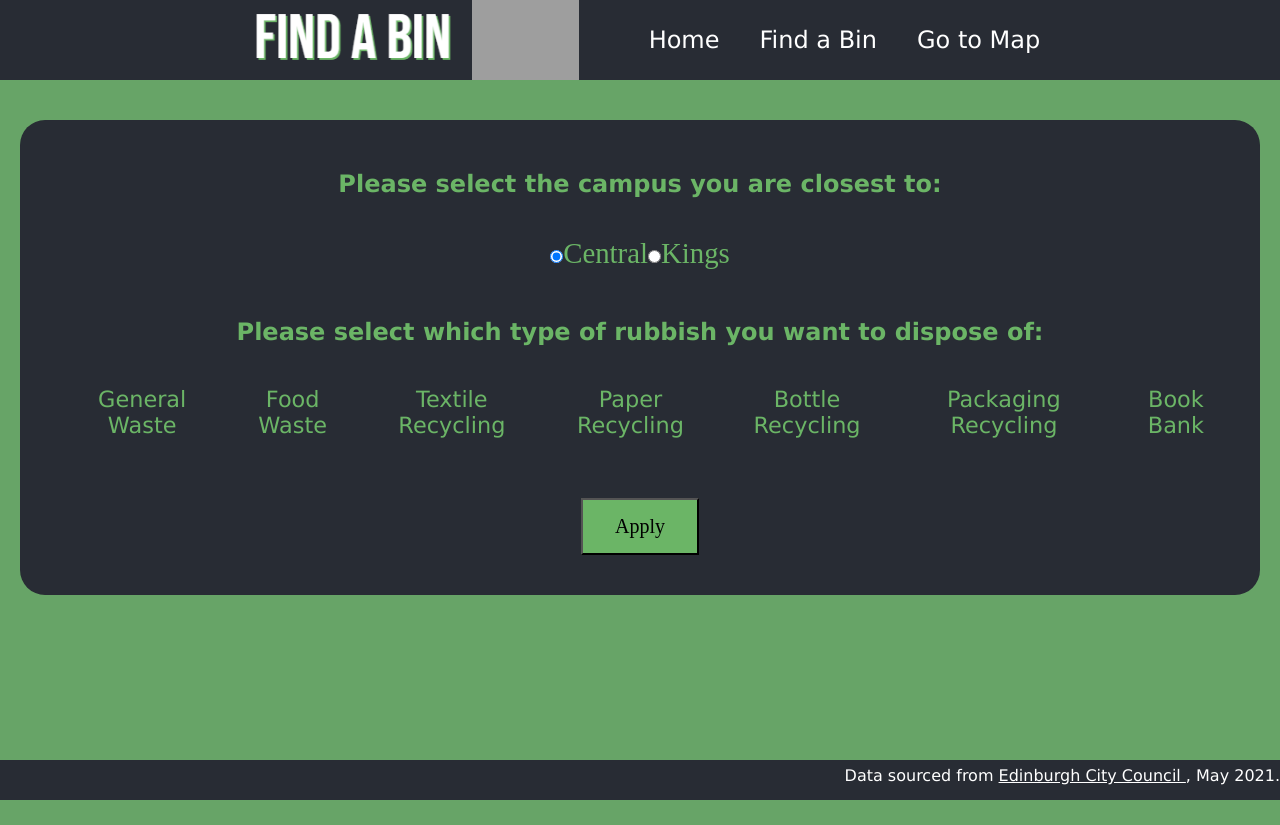
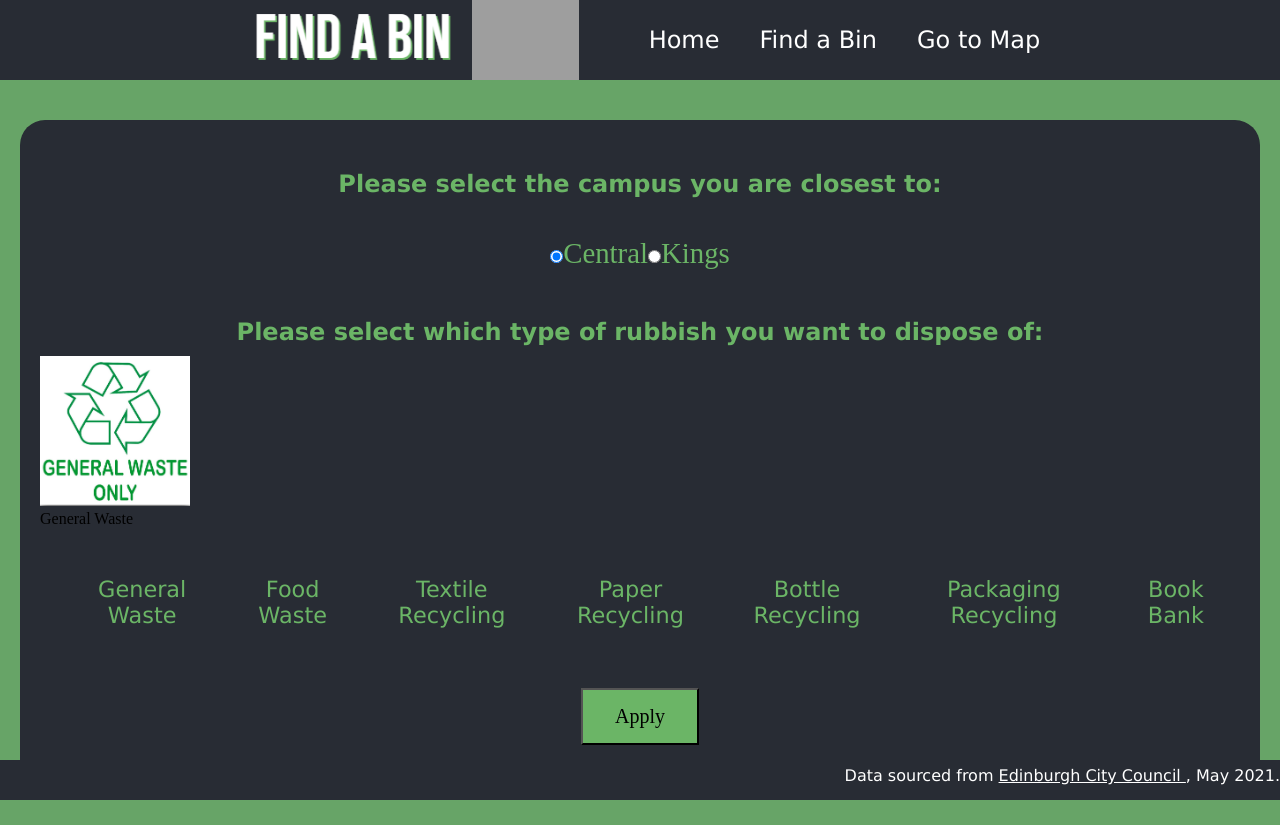
Before and after one commit to H00pyFr00d/Bean-HTB, a React (Create React App) app in the folder htb-bean/: page / in a window 1280 px wide. Both pictures are taken after a click on the element "Find a Bin". Before the commit the page ends 800 px from the top, so only its background shows below. Built offline with nearby package versions, Linux system fonts and the light colour scheme; no server answers; grey boxes are pictures that could not be loaded; the HTML template or start-up script is replaced by a standard one.

Commit message:
Adding first waste images

```diff
--- a/htb-bean/src/App.js
+++ b/htb-bean/src/App.js
@@ -5,6 +5,8 @@ import Home from './Home.js'
 import Footer from './components/Footer';
 import binLogo from "./images/binLogo.png";
 import title from "./images/title.png";
+import generalWaste from "./images/GeneralWaste.jpg";
+
 
 import {
   MapContainer,
@@ -194,6 +196,13 @@ function App() {
         <div>
           <br/>
           <h2>Please select which type of rubbish you want to dispose of:</h2>
+          <div class="GeneralWaste">
+            <img src= {generalWaste} alt="General Waste logo" height = "150" width = "150" />
+            <p>General Waste </p>
+         </div>
+         <br></br>
+
+
 
           <div className = "rubbishButtons">
               <ul className="rubbish_menu">
```
